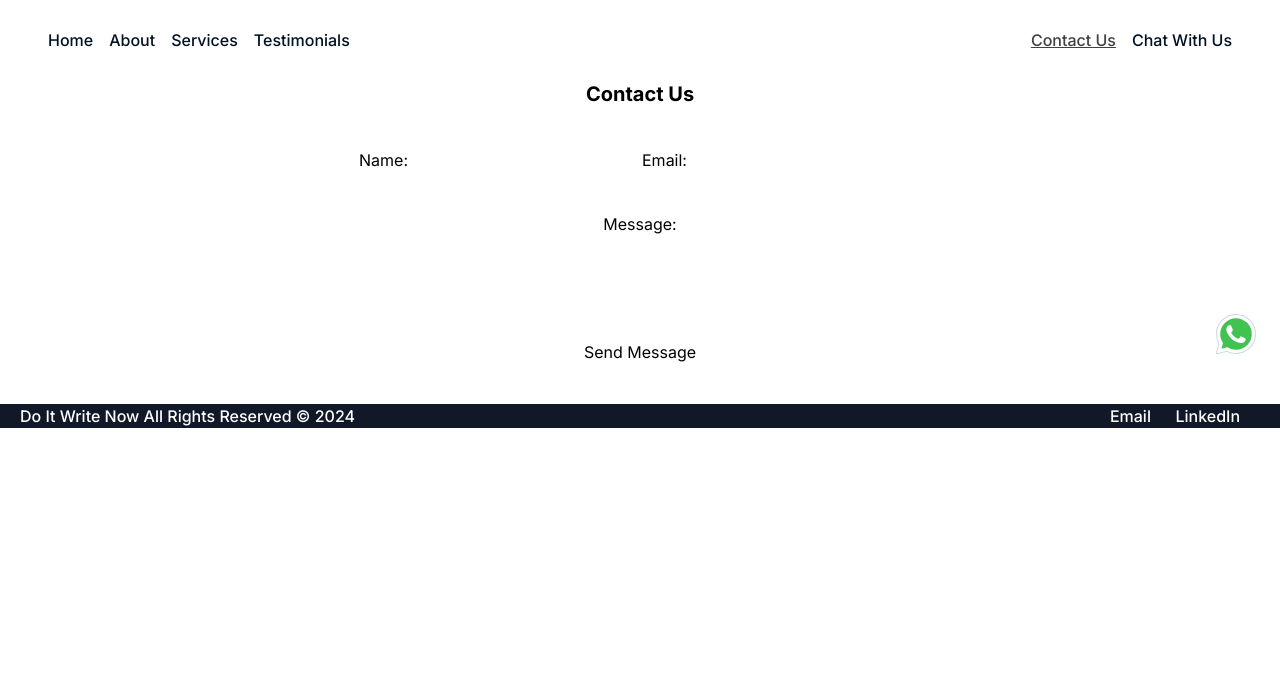
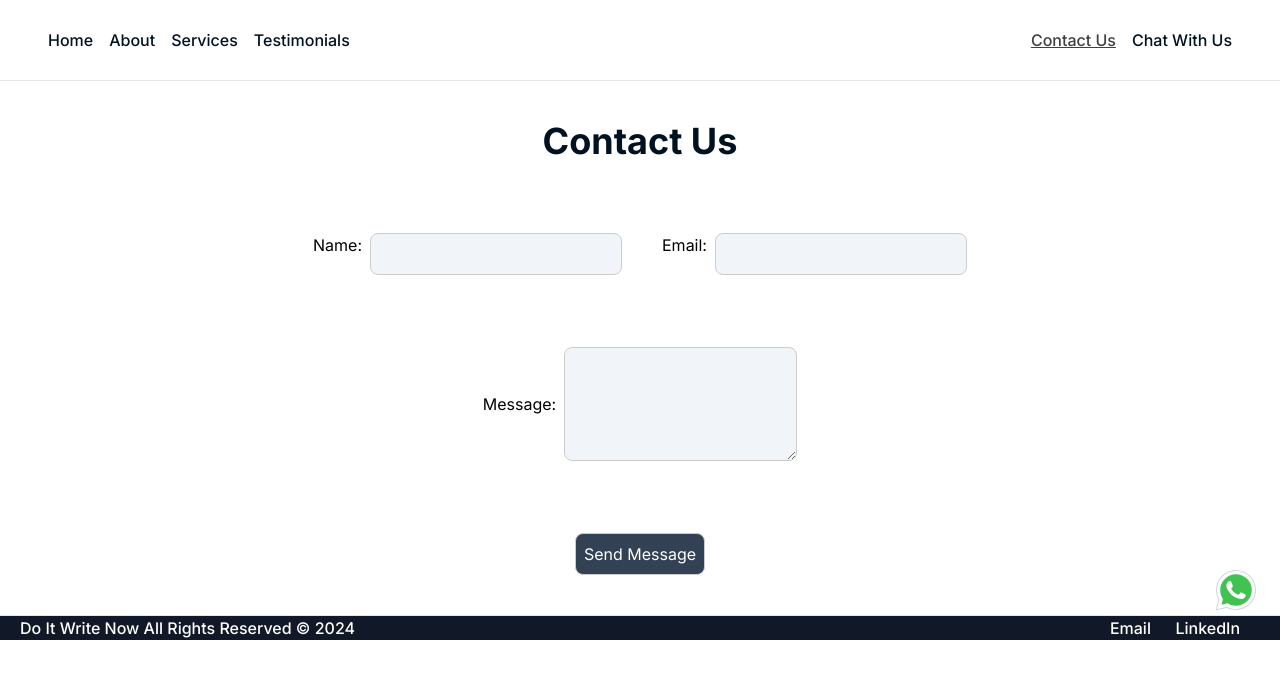
Before and after one commit to anzaeee/doitwritenow, a SvelteKit app: page /contact-us in a window 1280 px wide. Shown: the top 678 px of the page. Built offline with nearby package versions, Linux system fonts and the light colour scheme.

Commit message:
updates in tailwind

```diff
--- a/src/lib/components/Footer.svelte
+++ b/src/lib/components/Footer.svelte
@@ -2,12 +2,20 @@
   // You can define any necessary functions or variables here
 </script>
 
-<div class="flex flex-row w-screen h-auto justify-between my-10 bg-gray-900">
+<div
+  class="flex flex-row w-screen h-auto justify-between mt-10 bg-gray-900 h-1/3 border-t"
+>
   <div class="ml-5">
-    <p class="text-white font-medium">Do It Write Now All Rights Reserved © 2024</p>
+    <p class="text-white font-medium">
+      Do It Write Now All Rights Reserved © 2024
+    </p>
   </div>
   <div class="mr-10">
-    <a class="text-white font-medium" href="mailto:your-email@example.com">Email</a>
-    <a class="text-white font-medium ml-5" href="https://www.linkedin.com/">LinkedIn</a>
+    <a class="text-white font-medium" href="mailto:your-email@example.com"
+      >Email</a
+    >
+    <a class="text-white font-medium ml-5" href="https://www.linkedin.com/"
+      >LinkedIn</a
+    >
   </div>
 </div>
--- a/src/lib/components/HeaderItem.svelte
+++ b/src/lib/components/HeaderItem.svelte
@@ -13,7 +13,7 @@
       class:text-primary={!active}
       class:text-neutral-700={active}
       class:underline={active}
-      class:font-bold={active}
+      class:font-extrabold={active}
       href={link}
     >
       <slot />
--- a/src/lib/components/WhatsappWidget.svelte
+++ b/src/lib/components/WhatsappWidget.svelte
@@ -1,18 +1,21 @@
-<script lang='ts'>
+<script lang="ts">
   import WhatsappLogo from "$lib/images/WhatsappLogo.svelte";
 
   function openWhatsAppChat() {
-    const phoneNumber = 'your-phone-number'; // Replace with your actual phone number
+    const phoneNumber = "your-phone-number";
     const url = `https://wa.me/${phoneNumber}`;
-    window.open(url, '_blank', 'width=500,height=600'); // Adjust width and height as needed
+    window.open(url, "_blank", "width=500,height=600");
   }
 </script>
 
-<div class="whatsapp-container" on:click={openWhatsAppChat} role="button" tabindex="0">
-  <WhatsappLogo/>
-  <div class="whatsapp-text">
-    Chat With Us
-  </div>
+<div
+  class="whatsapp-container"
+  on:click={openWhatsAppChat}
+  role="button"
+  tabindex="0"
+>
+  <WhatsappLogo />
+  <div class="whatsapp-text">Chat With Us</div>
 </div>
 
 <style>
--- a/src/routes/+layout.svelte
+++ b/src/routes/+layout.svelte
@@ -1,17 +1,12 @@
 <script>
   import "../app.css";
-  import Header from "$lib/components/Header.svelte";
-  import Footer from "$lib/components/Footer.svelte";
   import WhatsappWidget from "$lib/components/WhatsappWidget.svelte";
 </script>
 
-<Header />
 <slot />
 
 <div class="relative">
-  <div class="absolute bottom-0 right-5">
-    <WhatsappWidget/>
+  <div class="absolute bottom-5 right-5">
+    <WhatsappWidget />
   </div>
 </div>
-
-<Footer />
--- a/src/routes/+page.svelte
+++ b/src/routes/+page.svelte
@@ -1,8 +1,13 @@
 <script>
+  import Header from "$lib/components/Header.svelte";
+  import Footer from "$lib/components/Footer.svelte";
 </script>
 
-<div class="flex flex-col justify-center items-center space-y-8 h-auto w-auto">
-  <div class="flex flex-col justify-center items-center gap-10 fade-in mt-5">
+<Header />
+<div
+  class="flex flex-col justify-center items-center space-y-8 border-t h-auto w-auto"
+>
+  <div class="flex flex-col justify-center items-center gap-10 fade-in mt-10">
     <div class="text-6xl text-primary font-bold">We Write, You Win.</div>
     <div class="text-2xl font-medium">
       Offering ghostwriting services such that your work stands out from the
@@ -20,3 +25,4 @@
     <img src="src/lib/images/heroimg.jpg" alt="Waves" />
   </div>
 </div>
+<Footer />
--- a/src/routes/about/+page.svelte
+++ b/src/routes/about/+page.svelte
@@ -1,11 +1,23 @@
 <script>
   import Accordion from "$lib/components/Accordion.svelte";
+  import Header from "$lib/components/Header.svelte";
+  import Footer from "$lib/components/Footer.svelte";
 </script>
 
-<Accordion>
+<!-- <Accordion>
   <div slot="label">Accordion Label</div>
   <div>
     Lorem ipsum dolor sit amet, consectetur adipiscing elit. Nulla vel magna sit
     amet dui ultricies elementum.
   </div>
-</Accordion>
+</Accordion> -->
+
+<Header />
+<div
+  class="flex flex-col justify-center items-center space-y-8 h-auto w-auto border-t"
+>
+  <div class="flex flex-col justify-center items-center gap-10 fade-in mt-10">
+    <div class="text-2xl font-medium">Coming Soon</div>
+  </div>
+</div>
+<Footer />
--- a/src/routes/contact-us/+page.svelte
+++ b/src/routes/contact-us/+page.svelte
@@ -1,18 +1,61 @@
 <script>
-  let email = "";
-  let name = "";
-  let message = "";
+  import Header from "$lib/components/Header.svelte";
+  import Footer from "$lib/components/Footer.svelte";
 </script>
 
-<div class="flex flex-col justify-center items-center space-y-10">
-  <div class="text-xl font-bold">Contact Us</div>
-  <div class="flex flex-row">
-    <label for="name">Name:</label>
-    <input type="text" id="name" name="name" required />
-    <label for="name">Email:</label>
-    <input type="text" id="name" name="email" required />
+<Header />
+<div
+  class="flex flex-col justify-center items-center space-y-8 gap-10 border-t"
+>
+  <div class="text-4xl text-primary mt-10 font-bold fade-in">Contact Us</div>
+  <div class="form-group flex flex-row">
+    <label class="label" for="name">Name:</label>
+    <input
+      class="rounded-input bg-slate-100"
+      type="text"
+      id="name"
+      name="name"
+      required
+    />
+    <label class="label ml-10" for="email">Email:</label>
+    <input
+      class="rounded-input bg-slate-100"
+      type="email"
+      id="email"
+      name="email"
+      required
+    />
   </div>
-  <label for="name">Message:</label>
-  <input type="text" id="name" name="message" required />
-  <input type="submit" value="Send Message" />
+  <div class="form-group flex flex-row items-center">
+    <label class="label" for="message">Message:</label>
+    <textarea
+      class="rounded-input bg-slate-100 w-100%`"
+      id="message"
+      name="message"
+      rows="4"
+      required
+    ></textarea>
+  </div>
+  <input
+    class="bg-slate-700 hover:bg-slate-900 text-white rounded-input cursor-pointer w-100"
+    type="submit"
+    value="Send Message"
+  />
 </div>
+<Footer />
+
+<style>
+  .rounded-input {
+    border-radius: 0.5rem; /* You can adjust this value to change the roundness */
+    padding: 0.5rem;
+    border: 1px solid #ccc;
+  }
+
+  .label {
+    margin-right: 0.5rem;
+  }
+
+  .form-group {
+    margin-bottom: 1rem;
+  }
+</style>
--- a/src/routes/services/+page.svelte
+++ b/src/routes/services/+page.svelte
@@ -1,4 +1,6 @@
 <script>
+  import Header from "$lib/components/Header.svelte";
+  import Footer from "$lib/components/Footer.svelte";
   let reviews = [
     {
       author: "Book Writing",
@@ -54,10 +56,11 @@
   import Box from "$lib/components/Box.svelte";
 </script>
 
-<div class="flex flex-col justify-center items-center space-y-8">
-  <div class="flex flex-col justify-center items-center gap-10 mt-5">
+<Header />
+<div class="flex flex-col justify-center items-center space-y-8 border-t">
+  <div class="flex flex-col justify-center items-center gap-10 mt-10">
     <div class="text-4xl text-primary font-bold fade-in">Our Services</div>
-    <div class="text-xl font-medium text-neutral-750">
+    <div class="text-xl space-y-4 font-medium text-neutral-750">
       Offering ghostwriting services such that your work stands out from the
       rest.
     </div>
@@ -76,3 +79,4 @@
     >
   </div>
 </div>
+<Footer />
--- a/src/routes/testimonials/+page.svelte
+++ b/src/routes/testimonials/+page.svelte
@@ -1,5 +1,7 @@
 <script>
   import Box from "$lib/components/Box.svelte";
+  import Header from "$lib/components/Header.svelte";
+  import Footer from "$lib/components/Footer.svelte";
 
   let reviews = [
     {
@@ -50,8 +52,10 @@
   ];
 </script>
 
-<div class="flex flex-col justify-center items-center space-y-8">
-  <div class="flex flex-col justify-center items-center gap-10 mt-5">
+<Header />
+
+<div class="flex flex-col justify-center items-center space-y-8 border-t">
+  <div class="flex flex-col justify-center items-center gap-10 mt-10">
     <div class="text-4xl text-primary font-bold fade-in">
       Learn what our clients are saying about us
     </div>
@@ -63,6 +67,7 @@
     {/each}
   </div>
 </div>
+<Footer />
 
 <style>
   .grid {
```
